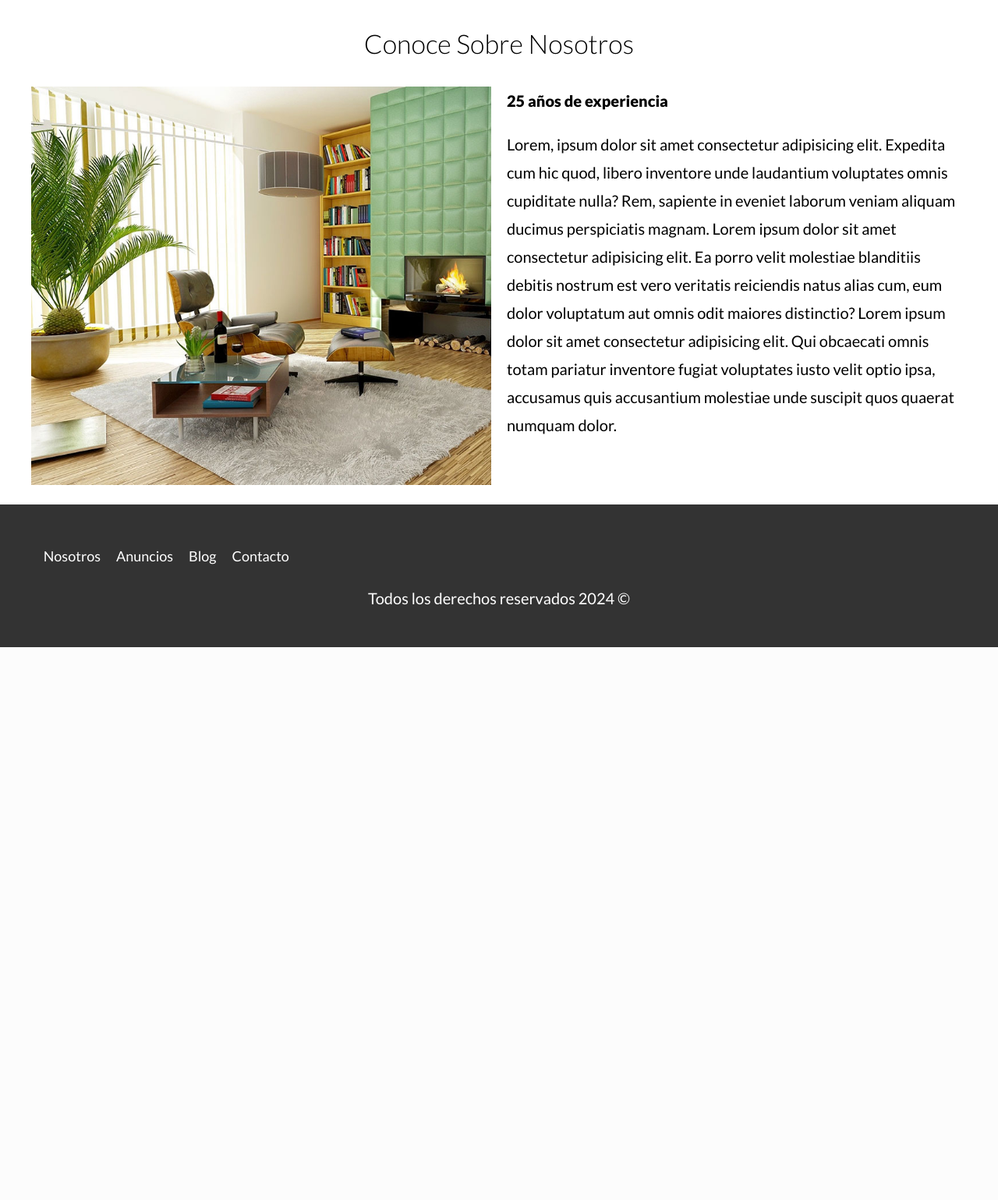
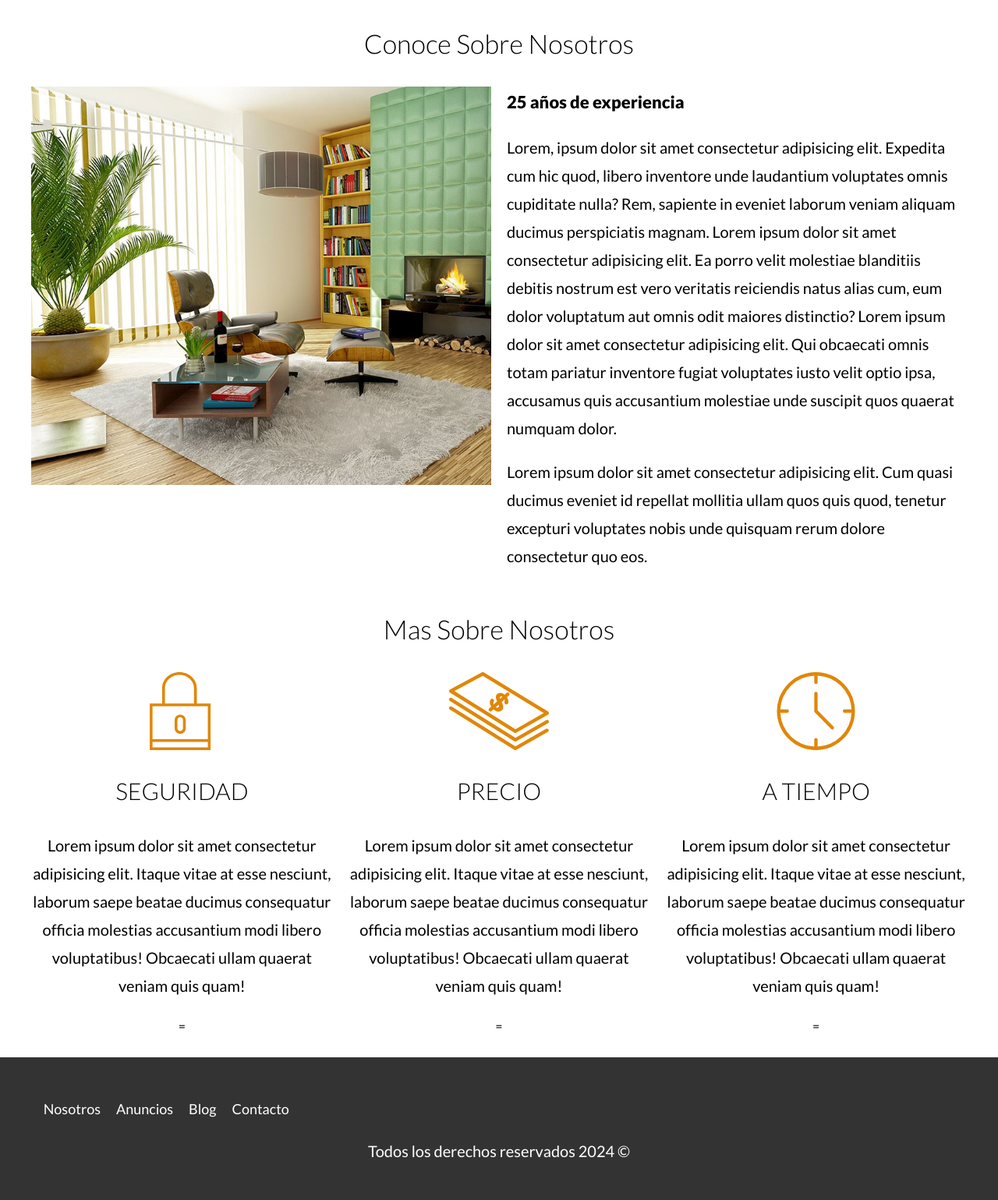
Before and after one commit to GeovanniVera/bienes_raices, a PHP site: page /aboutus.html in a window 1280 px wide. Shown: the part 120-1659 px from the top of the page at 78% size. Before the commit the page ends 950 px from the top, so only its background shows below. Run offline with PHP 8.4, Linux system fonts and the light colour scheme.

Commit message:
se agrego mas informacion a la seccion de nosotros

```diff
--- a/aboutus.html
+++ b/aboutus.html
@@ -44,10 +44,37 @@
             <div class="text-about">
                 <p><span>25 años de experiencia</span></p>
                 <p>Lorem, ipsum dolor sit amet consectetur adipisicing elit. Expedita cum hic quod, libero inventore unde laudantium voluptates omnis cupiditate nulla? Rem, sapiente in eveniet laborum veniam aliquam ducimus perspiciatis magnam. Lorem ipsum dolor sit amet consectetur adipisicing elit. Ea porro velit molestiae blanditiis debitis nostrum est vero veritatis reiciendis natus alias cum, eum dolor voluptatum aut omnis odit maiores distinctio? Lorem ipsum dolor sit amet consectetur adipisicing elit. Qui obcaecati omnis totam pariatur inventore fugiat voluptates iusto velit optio ipsa, accusamus quis accusantium molestiae unde suscipit quos quaerat numquam dolor.</p>
+                <p>Lorem ipsum dolor sit amet consectetur adipisicing elit. Cum quasi ducimus eveniet id repellat mollitia ullam quos quis quod, tenetur excepturi voluptates nobis unde quisquam rerum dolore consectetur quo eos.</p>
             </div>
         </div>
     </main>
     <!-- Main Page End-->
+    <section class="container section">
+        <h2>Mas Sobre Nosotros</h2>
+        <div class="icons-about-us">
+            <div class="icon">
+                <img src="build/img/icono1.svg" alt="Icono Seguridad" loading="lazy">
+                <h3>Seguridad</h3>
+                <p>Lorem ipsum dolor sit amet consectetur adipisicing elit. Itaque vitae at esse nesciunt, laborum saepe
+                    beatae ducimus consequatur officia molestias accusantium modi libero voluptatibus! Obcaecati ullam
+                    quaerat veniam quis quam!</p>=
+            </div>
+            <div class="icon">
+                <img src="build/img/icono2.svg" alt="Icono precio" loading="lazy">
+                <h3>Precio</h3>
+                <p>Lorem ipsum dolor sit amet consectetur adipisicing elit. Itaque vitae at esse nesciunt, laborum saepe
+                    beatae ducimus consequatur officia molestias accusantium modi libero voluptatibus! Obcaecati ullam
+                    quaerat veniam quis quam!</p>=
+            </div>
+            <div class="icon">
+                <img src="build/img/icono3.svg" alt="Icono tiempo" loading="lazy">
+                <h3>A tiempo</h3>
+                <p>Lorem ipsum dolor sit amet consectetur adipisicing elit. Itaque vitae at esse nesciunt, laborum saepe
+                    beatae ducimus consequatur officia molestias accusantium modi libero voluptatibus! Obcaecati ullam
+                    quaerat veniam quis quam!</p>=
+            </div>
+        </div>
+    </section>
     <!-- Footer Start -->
     <footer class="footer section">
         <div class="container footer-container">
--- a/src/scss/layout/_about-us.scss
+++ b/src/scss/layout/_about-us.scss
@@ -1,43 +1,26 @@
+@include tablet {
+    .about-us {
+        @include grid(2,2rem);
+    }
+}
+.text-about {
+    width: 100%;
 
-.about-us {
-    display: flex;
-   flex-direction: column;
-    gap: 2rem;
-
-    .img-about {
-        width: 100%;
+    p:first-of-type {
+        margin: 2rem;
     }
 
-    @include tablet{
-        .img-about{
-
-        }
-        .text-about {
-
-        }
-    }
-    .text-about {
-        width: 100%;
-        p:first-of-type{
-            margin: 0;
-        }
-        span{
-            font-weight: $black;
-            margin: 0;
-
-        }
-        p{
-
+    @include tablet {
+        p:first-of-type {
+            margin: 0rem;
         }
 
+    }
+    span {
+        font-weight: $black;
+        margin: 0;
+        font-size: 2.2rem;
+    }
 
 
-    }
-
 }
-
-@include tablet{
-    .about-us{
-        flex-direction: row;
-    }
-}
```
Also changed, not shown: build/css/app.css, 1 other file.
